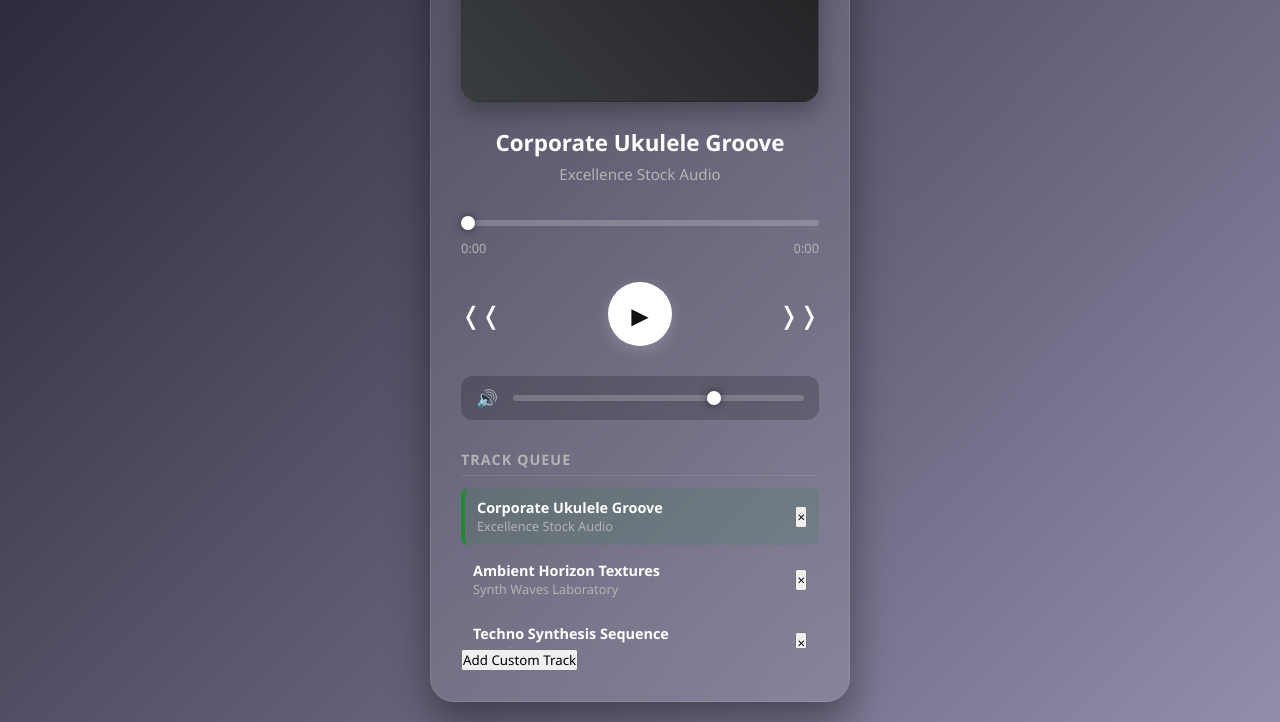
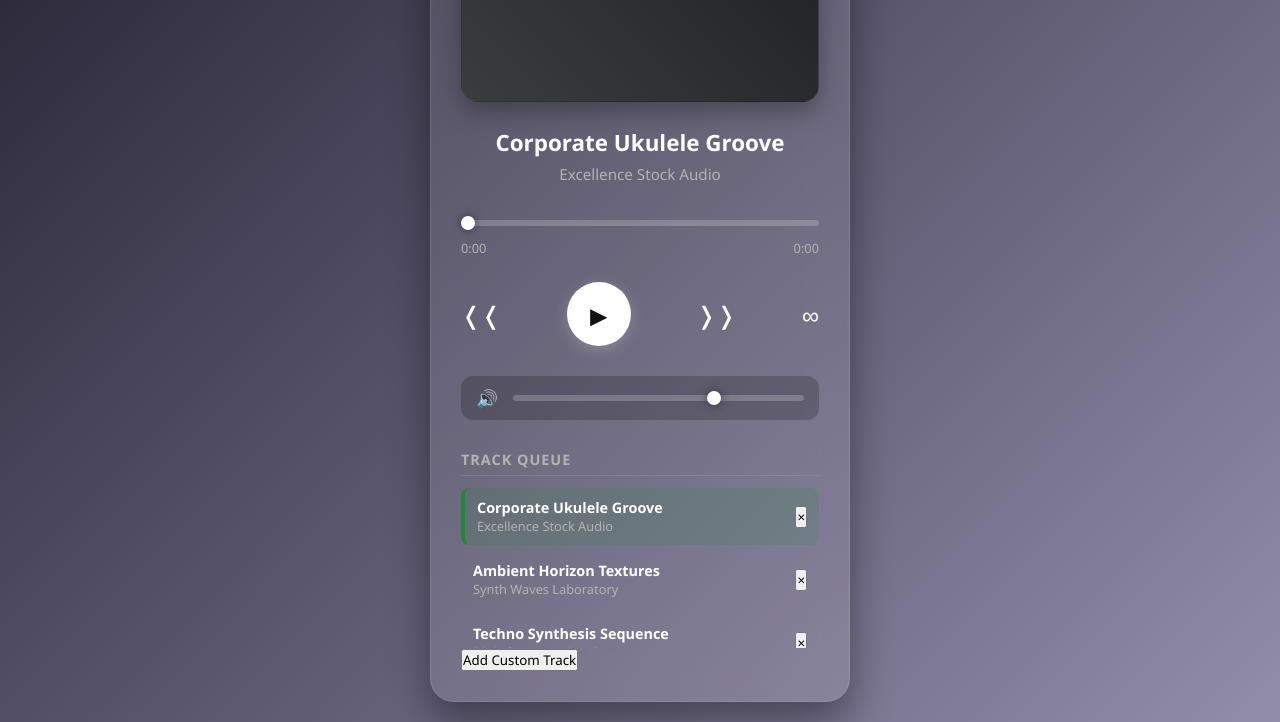
Before and after one commit to sahilsoni11107/audio_player, a plain HTML site: page index.html in a window 1280 px wide. Shown: the part 307-1029 px from the top of the page. Drawn offline with Linux system fonts and the light colour scheme.

Commit message:
adding comment and correcting structure
included features like
loop, volume control

```diff
--- a/index.html
+++ b/index.html
@@ -3,41 +3,36 @@
 <head>
     <meta charset="UTF-8">
     <meta name="viewport" content="width=device-width, initial-scale=1.0">
-    <title>Excellence Studio | Premium Audio Player</title>
+    <title>Audio Player</title>
     <link rel="stylesheet" href="style.css">
 </head>
 <body>
-
     <audio id="audioEngine"></audio>
-
-    <div class="player-wrapper">
+        <div class="player-wrapper">                                                                                 <!--container-->
             <div class="track-artwork-zone" id="artDisc">🎵</div>
 
-        <div class="meta-details">
+            <div class="meta-details">                                                                               <!--display(artist and song)-->
                 <h2 id="uiTitle">Loading track...</h2>
                 <p id="uiArtist">Artist Profile</p>
             </div>
-
-        <div class="timeline-container">
+            <div class="timeline-container">                                                                         <!--udio and timeline-->
                 <input type="range" id="progressSlider" class="slider-input" min="0" max="100" value="0">
                 <div class="time-stamps">
                     <span id="timeCurrent">0:00</span>
                     <span id="timeTotal">0:00</span>
                 </div>
             </div>
-
-        <div class="controls-deck">
+            <div class="controls-deck">                                                                           <!--control ribbon(play/pause, prev., next)-->
                 <button class="control-btn" id="btnPrev" title="Previous Track">&#10092;&#10092;</button>
                 <button class="control-btn play-pause-toggle" id="btnPlayPause" title="Play/Pause">&#9658;</button>
                 <button class="control-btn" id="btnNext" title="Next Track">&#10093;&#10093;</button>
+                <button class="control-btn" id="loop-btn" title="loop control">∞</button>
             </div>
-
-        <div class="mixer-tray">
+            <div class="mixer-tray">                                                                               <!--volume control-->
                 <span id="volIcon">🔊</span>
                 <input type="range" id="volumeSlider" class="slider-input" min="0" max="1" step="0.05" value="0.7">
             </div>
-
-        <div class="playlist-container">
+            <div class="playlist-container">                                                                   <!--playlist-->
                 <div class="playlist-header">Track Queue</div>
                 <ul class="playlist-queue" id="uiQueue">
                     </ul>
@@ -46,7 +41,6 @@
                 </button>
             </div>
         </div>
-
  <script src="script.js"></script>
 </body>
 </html>
```
Lines whose indentation alone changed are shown as unchanged.
